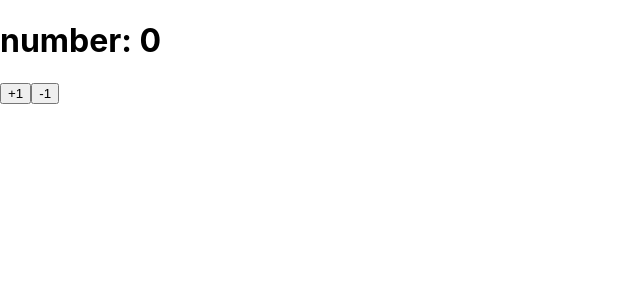
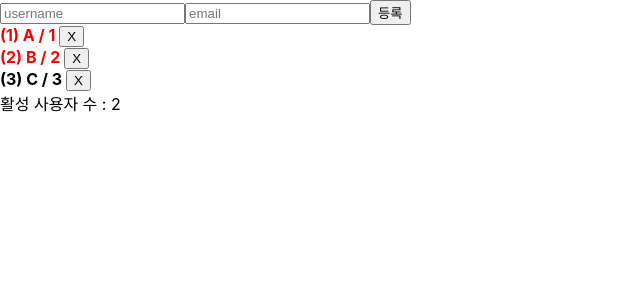
Before and after one commit to nayoonaise/BeginReact, a React (Create React App) app: page / in a window 1280 px wide. Shown: the top 300 px of the page, without its empty margins (0-640 px from the left). Built offline with nearby package versions, Linux system fonts and the light colour scheme.

Commit message:
21강 useReducer 2

```diff
--- a/src/App.js
+++ b/src/App.js
@@ -1,51 +1,84 @@
-import React, { useRef, useState, useMemo, useCallback } from 'react';
+import React, {useCallback, useMemo, useReducer, useRef} from 'react';
 import UserList from "./UserList";
 import CreateUser from "./CreateUser";
 
+const initialState = {
+    inputs: {
+        username: '',
+        email: '',
+    },
+    users: [
+        {id: 1, username: 'A', email: '1', active: true},
+        {id: 2, username: 'B', email: '2', active: true},
+        {id: 3, username: 'C', email: '3', active: false},
+    ]
+}
+
+function reducer(state, action) {
+    switch (action.type) {
+        case "CHANGE_INPUT" :
+            return {
+                ...state,
+                inputs: {
+                    ...state.inputs,
+                    [action.name]: action.value
+                }
+            }
+
+        case "CREATE_USER":
+            return {
+                ...state,
+                inputs: initialState.inputs,
+                users: state.users.concat(action.user)
+            }
+        case "TOGGLE_USER":
+            return {
+                ...state,
+                users: state.users.map( user => user.id === action.id ? {...user, active:!user.active }: {...user})
+            };
+        case "REMOVE_USER":
+            return {
+                ...state,
+                users: state.users.filter(user => user.id !== action.id)
+            }
+        default:
+            throw new Error("Unhandled action");
+    }
+}
+
 function App() {
 
-  const [inputs, setInputs] = useState({
-    username:'',
-    email: '',
-  })
-  const {username, email} = inputs;
-  const [users, setUsers] = useState([
-    {id: 1, username: 'A', email:'1', active: true},
-    {id: 2, username: 'B', email:'2', active: true},
-    {id: 3, username: 'C', email:'3', active: false}
-  ]);
+    const [ state, dispatch ] = useReducer(reducer, initialState);
+    const { users } = state;
+    const { username, email } = state.inputs;
     const nextId = useRef(4);
-  const count = useMemo(() => countActive(users), [users])
-
 
     const onChange = useCallback(e => {
-    const {value, name} = e.target;
-    setInputs(inputs => { return {
-      ...inputs,
-      [name]: value
-    }})
+        const { name, value } = e.target;
+        dispatch({
+            type: "CHANGE_INPUT",
+            name: name,
+            value: value
+        });
     }, [])
 
     const onCreate = useCallback(() => {
-    const newUser = {
-      id: nextId.current,
-      username: username,
-      email: email,
-      active:true,
-    }
-    setUsers(users => users.concat(newUser))
-    setInputs({email:'', username:''})
+        dispatch({
+            type: "CREATE_USER",
+            user: { id: nextId.current, username, email }
+        })
         nextId.current += 1;
     }, [username, email]);
 
+    const onToggle = useCallback((id) => {
+        dispatch({ type:"TOGGLE_USER", id })
+    });
+
     const onRemove = useCallback((id) => {
-    setUsers(users => users.filter(x => x.id !== id));
-    nextId.current -= 1;
-  }, []);
+        dispatch({ type: "REMOVE_USER", id});
+    }, [])
 
-  const onToggle = useCallback((id) => {
-    setUsers(users => users.map(x => x.id===id ? {...x, active:!x.active} : x))
-  }, []);
+    const count = useMemo(() => countActive(users), [users]);
 
     return (
         <div>
@@ -56,7 +89,11 @@ function App() {
                 onCreate={onCreate}
             />
 
-        <UserList user={users} onRemove={onRemove} onToggle={onToggle} />
+            <UserList
+                user={users}
+                onToggle={onToggle}
+                onRemove={onRemove}
+            />
             <div>활성 사용자 수 : {count} </div>
         </div>
     )
@@ -64,7 +101,7 @@ function App() {
 
 function countActive(users) {
     console.log("Counting users");
-  return users.filter(x=>x.active).length;
+    return users.filter(x => x.active).length;
 }
 
 export default App;
--- a/src/UserList.js
+++ b/src/UserList.js
@@ -34,5 +34,4 @@ const User = React.memo(function User({user, onRemove, onToggle}) {
     </>)
 });
 
-export default React.memo(UserList,
-    (prevProps, nextProps) => nextProps.users === prevProps.users );
+export default React.memo(UserList);
--- a/src/index.js
+++ b/src/index.js
@@ -1,13 +1,12 @@
 import React from 'react';
 import ReactDOM from 'react-dom';
 import './index.css';
-/*import App from './App';*/
 import reportWebVitals from './reportWebVitals';
-import Counter from "./Counter";
+import App from "./App";
 
 
 ReactDOM.render(
-  <Counter />,
+  <App />,
   document.getElementById('root')
 );
 
```
Lines whose indentation alone changed are shown as unchanged.
